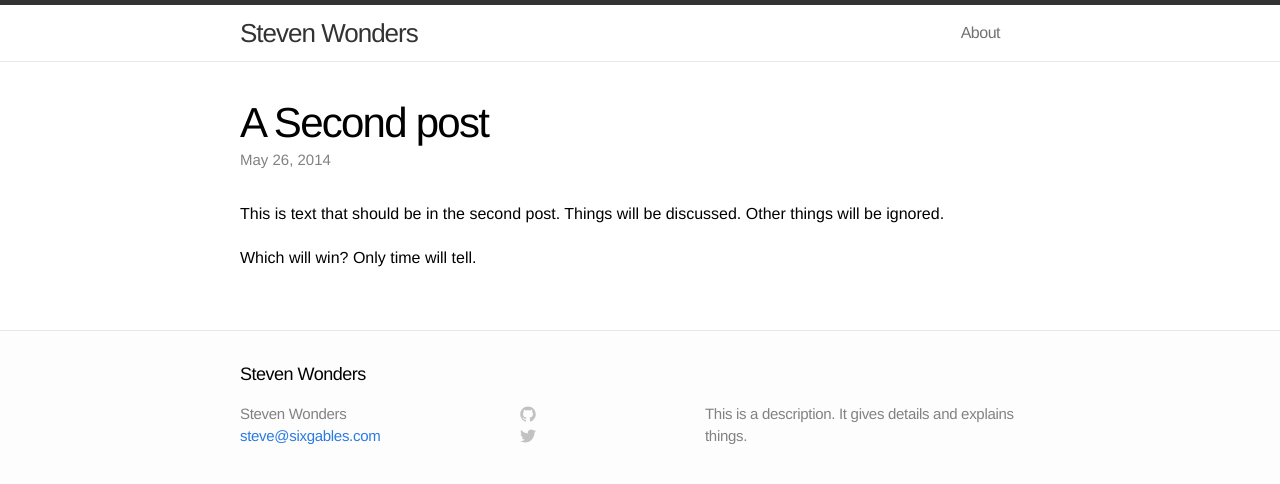
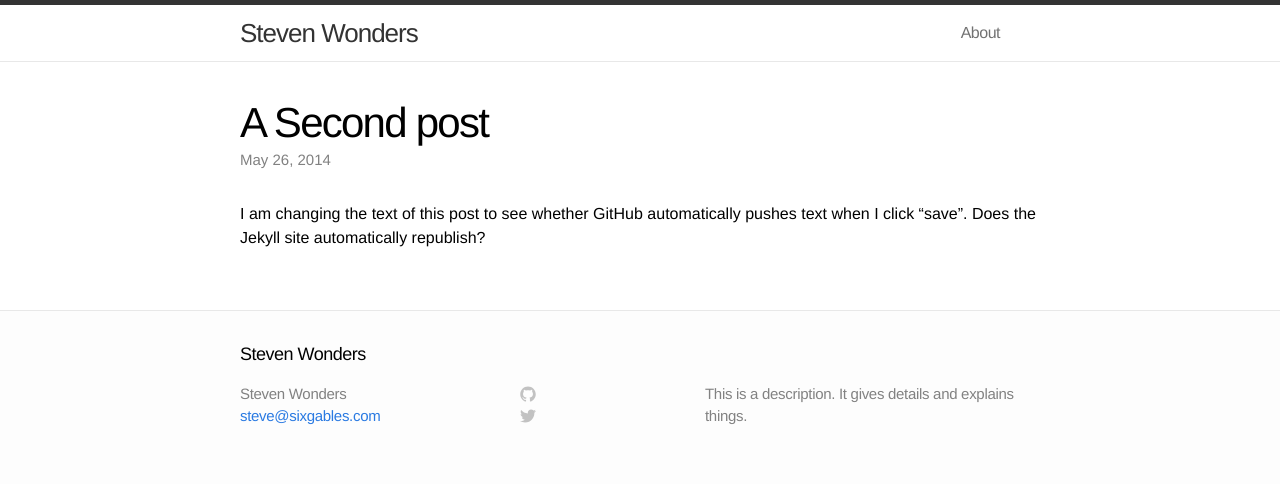
Before and after one commit to greenbes/greenbes.github.io, a Jekyll site: the page built from _posts/2014-05-26-02-a-second-post.markdown, in a window 1280 px wide. Shown: the top 484 px of the page. Built offline with Jekyll 4.4.1, drawn with Linux system fonts in a browser that asks for light colours.

Commit message:
Update 2014-05-26-02-a-second-post.markdown

```diff
--- a/_posts/2014-05-26-02-a-second-post.markdown
+++ b/_posts/2014-05-26-02-a-second-post.markdown
@@ -5,7 +5,4 @@ date:   2014-05-26 13:53:00
 categories: test fake
 ---
 
-This is text that should be in the second post.  Things will be
-discussed.  Other things will be ignored.
-
-Which will win?  Only time will tell.
+I am changing the text of this post to see whether GitHub automatically pushes text when I click "save".  Does the Jekyll site automatically republish?
```
